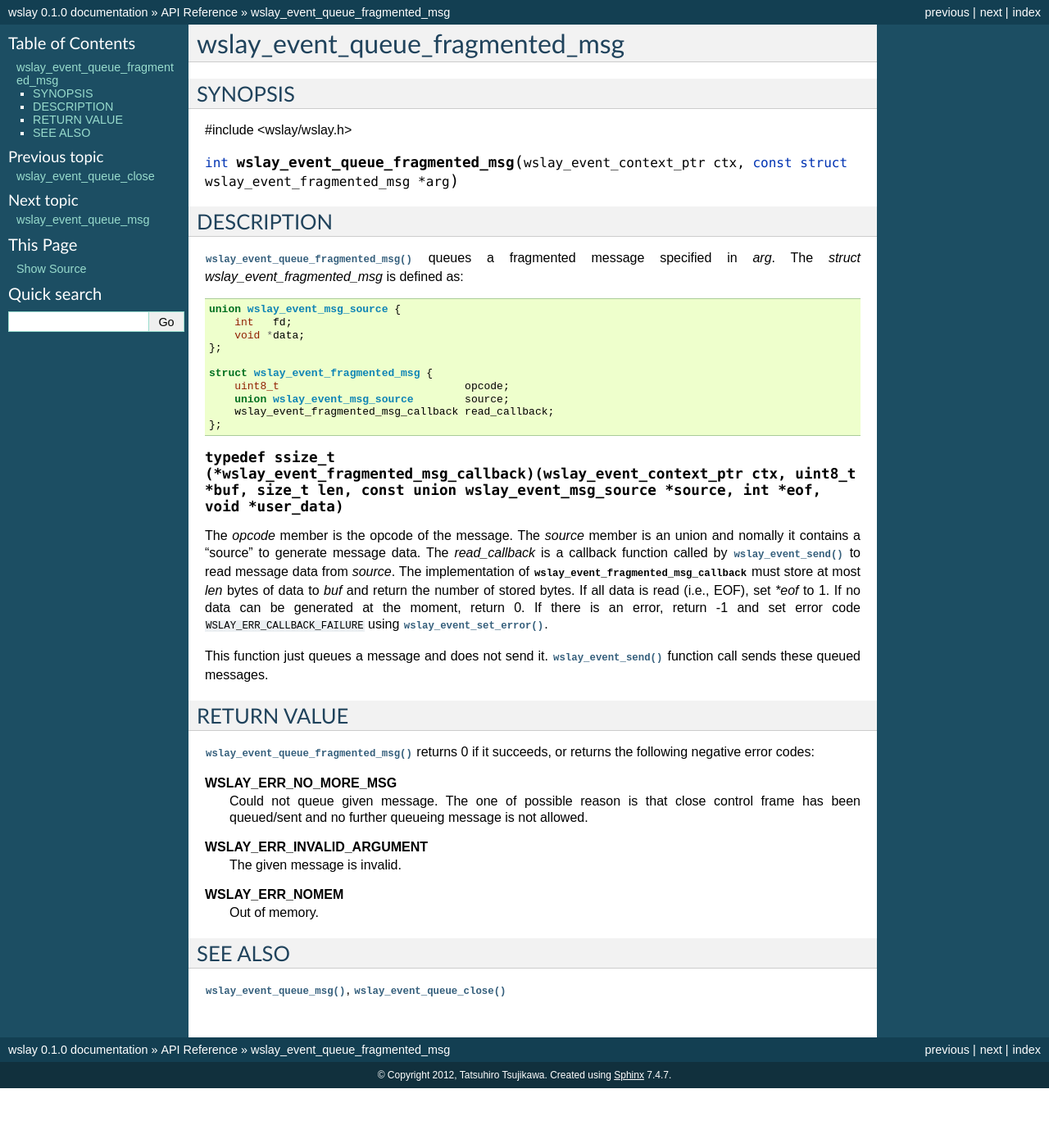
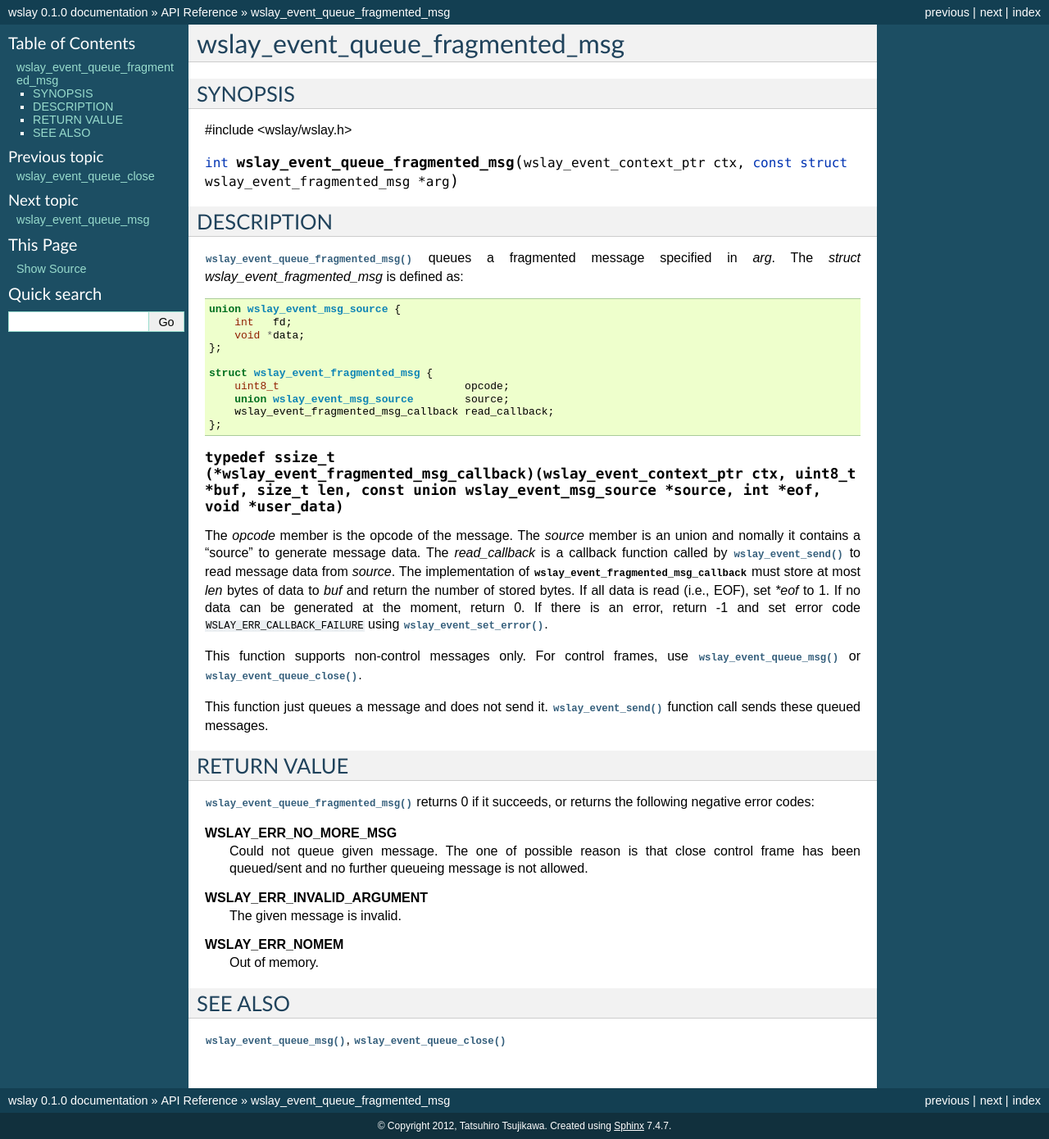
Before and after one commit to tatsuhiro-t/wslay, a Sphinx documentation site: the page built from doc/sphinx/man/wslay_event_queue_fragmented_msg.rst, in a window 1280 px wide. Shown: the whole page at 82% size. Built offline with Sphinx 7.4.7, drawn with Linux system fonts in a browser that asks for light colours; before the commit the page ends 1328 px from its top, so only the background shows below that.

Commit message:
Updated doc

```diff
--- a/doc/sphinx/man/wslay_event_config_set_max_recv_msg_length.rst
+++ b/doc/sphinx/man/wslay_event_config_set_max_recv_msg_length.rst
@@ -21,7 +21,7 @@
 If buffering for non-control frames is disabled, the library checks
 each frame payload length and does not check length of entire message.
 
-The default value is ``(1 << 31)-1``.
+The default value is ``(1u << 31)-1``.
 
 SEE ALSO
 --------
--- a/doc/sphinx/man/wslay_event_queue_fragmented_msg.rst
+++ b/doc/sphinx/man/wslay_event_queue_fragmented_msg.rst
@@ -43,6 +43,9 @@ If there is an error, return -1 and
 set error code ``WSLAY_ERR_CALLBACK_FAILURE``
 using :c:func:`wslay_event_set_error`.
 
+This function supports non-control messages only. For control frames,
+use :c:func:`wslay_event_queue_msg` or :c:func:`wslay_event_queue_close`.
+
 This function just queues a message and does not send it.
 :c:func:`wslay_event_send` function call sends these queued messages.
 
```
Also changed, not shown: 1 other file.
